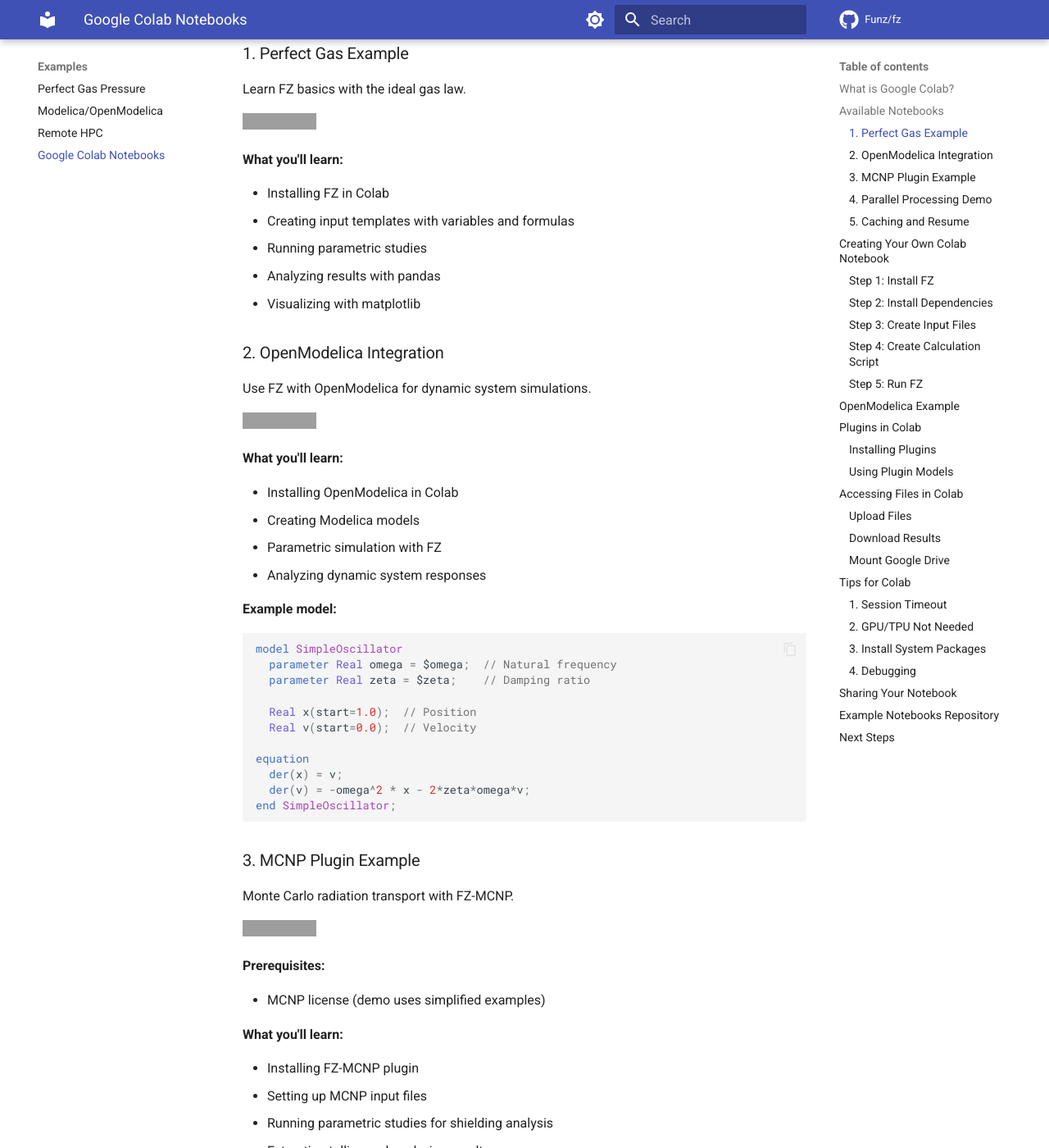
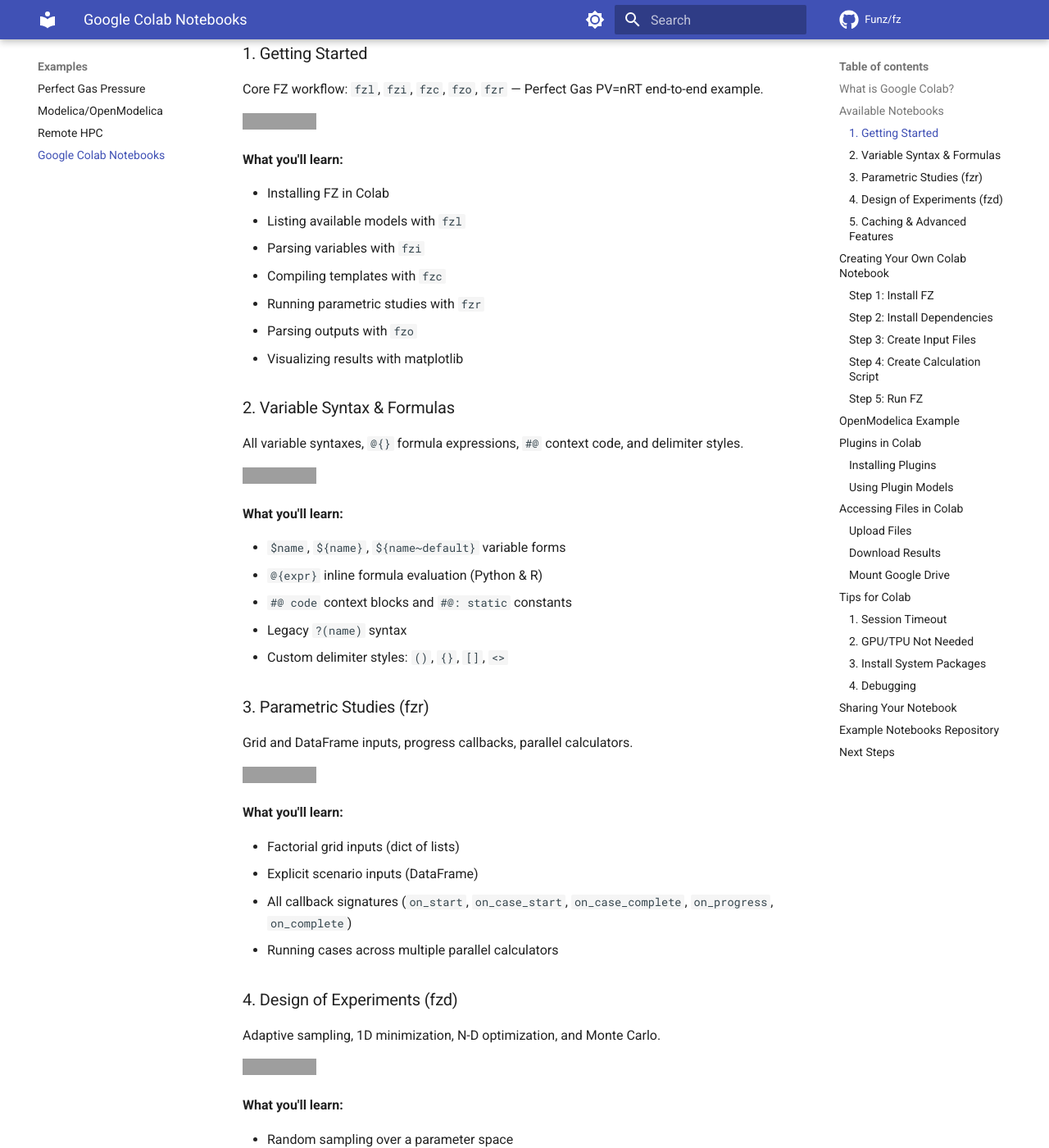
Before and after one commit to Funz/fz.github.io, an MkDocs documentation site: the page built from docs/examples/colab.md, in a window 1280 px wide and 1400 px high, scrolled down 436 px. Shown: the whole window at 82% size. Built offline with MkDocs 1.6.1 and Material for MkDocs 9.7.7, drawn with Linux system fonts in a browser that asks for light colours; comment, search, counter and statistics services are not loaded; the version menu is left out; some of the changed text lies outside the part shown; grey boxes are pictures that could not be loaded.

Commit message:
update Colab notebooks page to link real fz 1.0 examples
Replace placeholder notebook links with the 5 actual notebooks
in Funz/fz/examples/ covering getting started, variable syntax,
fzr, fzd, and advanced caching features.

Co-Authored-By: Claude Sonnet 4.6 <noreply@anthropic.com>

````diff
--- a/docs/examples/colab.md
+++ b/docs/examples/colab.md
@@ -8,91 +8,77 @@ Run FZ examples directly in your browser with Google Colab - no installation req
 
 ## Available Notebooks
 
-### 1. Perfect Gas Example
+### 1. Getting Started
 
-Learn FZ basics with the ideal gas law.
+Core FZ workflow: `fzl`, `fzi`, `fzc`, `fzo`, `fzr` — Perfect Gas PV=nRT end-to-end example.
 
-[![Open In Colab](https://colab.research.google.com/assets/colab-badge.svg)](https://colab.research.google.com/github/Funz/fz.github.io/blob/main/notebooks/perfectgas_example.ipynb)
+[![Open In Colab](https://colab.research.google.com/assets/colab-badge.svg)](https://colab.research.google.com/github/Funz/fz/blob/main/examples/01_getting_started.ipynb)
 
 **What you'll learn:**
 
 - Installing FZ in Colab
-- Creating input templates with variables and formulas
-- Running parametric studies
-- Analyzing results with pandas
-- Visualizing with matplotlib
+- Listing available models with `fzl`
+- Parsing variables with `fzi`
+- Compiling templates with `fzc`
+- Running parametric studies with `fzr`
+- Parsing outputs with `fzo`
+- Visualizing results with matplotlib
 
-### 2. OpenModelica Integration
+### 2. Variable Syntax & Formulas
 
-Use FZ with OpenModelica for dynamic system simulations.
+All variable syntaxes, `@{}` formula expressions, `#@` context code, and delimiter styles.
 
-[![Open In Colab](https://colab.research.google.com/assets/colab-badge.svg)](https://colab.research.google.com/github/Funz/fz.github.io/blob/main/notebooks/modelica_example.ipynb)
+[![Open In Colab](https://colab.research.google.com/assets/colab-badge.svg)](https://colab.research.google.com/github/Funz/fz/blob/main/examples/02_variable_syntax_and_formulas.ipynb)
 
 **What you'll learn:**
 
-- Installing OpenModelica in Colab
-- Creating Modelica models
-- Parametric simulation with FZ
-- Analyzing dynamic system responses
+- `$name`, `${name}`, `${name~default}` variable forms
+- `@{expr}` inline formula evaluation (Python & R)
+- `#@ code` context blocks and `#@: static` constants
+- Legacy `?(name)` syntax
+- Custom delimiter styles: `()`, `{}`, `[]`, `<>`
 
-**Example model:**
+### 3. Parametric Studies (fzr)
 
-```modelica
-model SimpleOscillator
-  parameter Real omega = $omega;  // Natural frequency
-  parameter Real zeta = $zeta;    // Damping ratio
+Grid and DataFrame inputs, progress callbacks, parallel calculators.
 
-  Real x(start=1.0);  // Position
-  Real v(start=0.0);  // Velocity
-
-equation
-  der(x) = v;
-  der(v) = -omega^2 * x - 2*zeta*omega*v;
-end SimpleOscillator;
-```
-
-### 3. MCNP Plugin Example
-
-Monte Carlo radiation transport with FZ-MCNP.
-
-[![Open In Colab](https://colab.research.google.com/assets/colab-badge.svg)](https://colab.research.google.com/github/Funz/fz.github.io/blob/main/notebooks/mcnp_example.ipynb)
-
-**Prerequisites:**
-
-- MCNP license (demo uses simplified examples)
+[![Open In Colab](https://colab.research.google.com/assets/colab-badge.svg)](https://colab.research.google.com/github/Funz/fz/blob/main/examples/03_parametric_studies_fzr.ipynb)
 
 **What you'll learn:**
 
-- Installing FZ-MCNP plugin
-- Setting up MCNP input files
-- Running parametric studies for shielding analysis
-- Extracting tallies and analyzing results
+- Factorial grid inputs (dict of lists)
+- Explicit scenario inputs (DataFrame)
+- All callback signatures (`on_start`, `on_case_start`, `on_case_complete`, `on_progress`, `on_complete`)
+- Running cases across multiple parallel calculators
 
-### 4. Parallel Processing Demo
+### 4. Design of Experiments (fzd)
 
-Understand FZ's parallel execution capabilities.
+Adaptive sampling, 1D minimization, N-D optimization, and Monte Carlo.
 
-[![Open In Colab](https://colab.research.google.com/assets/colab-badge.svg)](https://colab.research.google.com/github/Funz/fz.github.io/blob/main/notebooks/parallel_demo.ipynb)
+[![Open In Colab](https://colab.research.google.com/assets/colab-badge.svg)](https://colab.research.google.com/github/Funz/fz/blob/main/examples/04_design_of_experiments_fzd.ipynb)
 
 **What you'll learn:**
 
-- Configuring multiple calculators
-- Load balancing
-- Performance comparison: serial vs parallel
-- Monitoring execution
+- Random sampling over a parameter space
+- 1D minimization with Brent's method
+- N-D optimization with BFGS (Rosenbrock function)
+- Monte Carlo estimation of π with convergence analysis
 
-### 5. Caching and Resume
+### 5. Caching & Advanced Features
 
-Learn to reuse results and resume interrupted studies.
+Cache reuse, multi-output models, logging, coarse-to-fine DOE.
 
-[![Open In Colab](https://colab.research.google.com/assets/colab-badge.svg)](https://colab.research.google.com/github/Funz/fz.github.io/blob/main/notebooks/caching_demo.ipynb)
+[![Open In Colab](https://colab.research.google.com/assets/colab-badge.svg)](https://colab.research.google.com/github/Funz/fz/blob/main/examples/05_caching_and_advanced.ipynb)
 
 **What you'll learn:**
 
-- How FZ caching works
-- Setting up cache calculators
-- Resuming interrupted runs
-- Extending previous studies
+- Cold vs warm cache speed comparison
+- Numpy array inputs
+- Multi-output model parsing
+- Logging levels and `print_config()`
+- `fzl(check=True)` model validation
+- `algorithm_options` tuning
+- Coarse-to-fine DOE with `cache://` reuse
 
 ## Creating Your Own Colab Notebook
 
````
